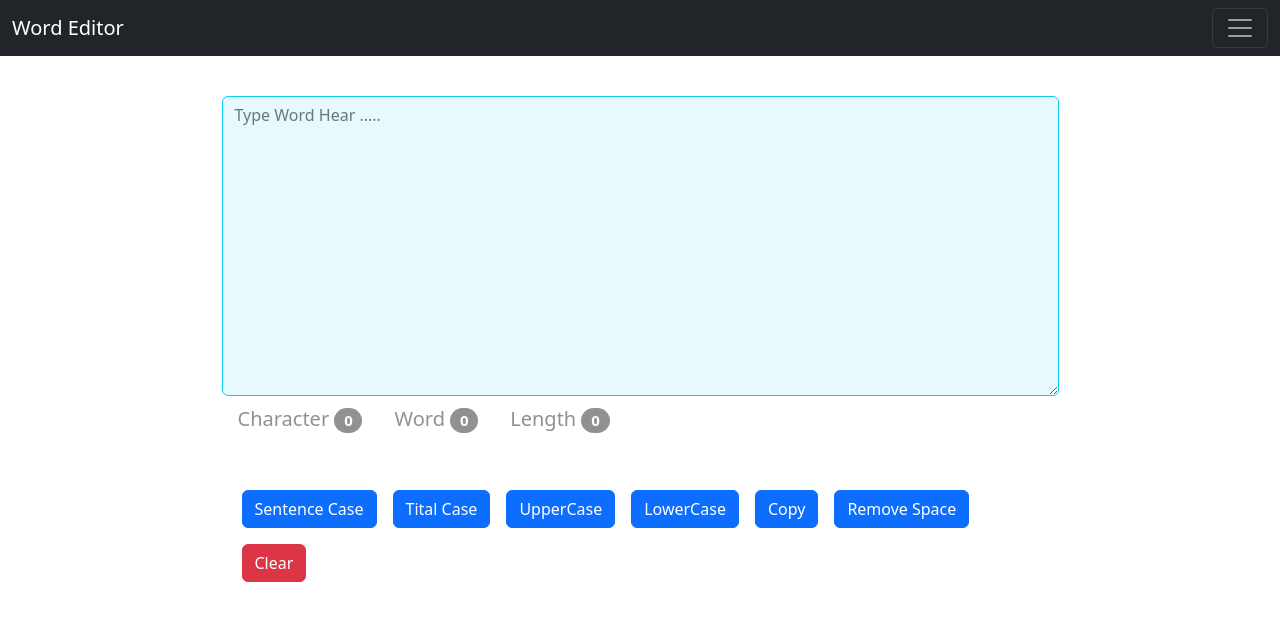
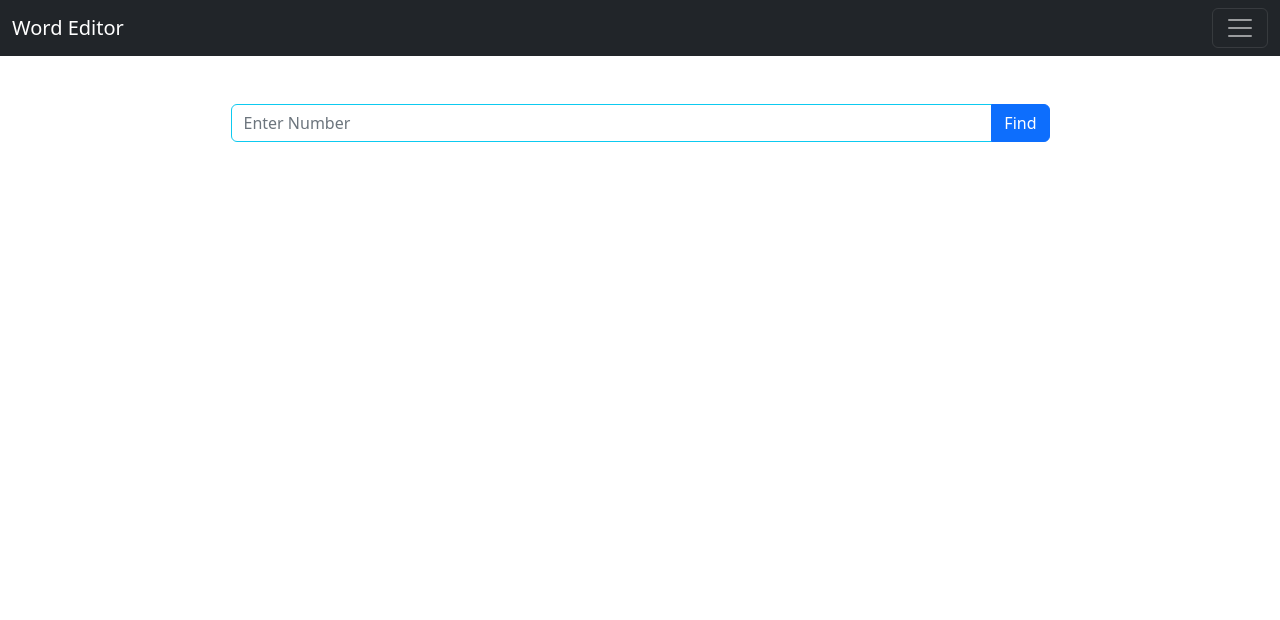
Before and after one commit to HENILCODES/Resume, a React (Create React App) app: page /Calculater in a window 1280 px wide. Shown: the top 620 px of the page. Built offline with nearby package versions, Linux system fonts and the light colour scheme.

Commit message:
create router and add calculate page

```diff
--- a/package.json
+++ b/package.json
@@ -8,6 +8,7 @@
     "@testing-library/user-event": "^13.5.0",
     "react": "^18.2.0",
     "react-dom": "^18.2.0",
+    "react-router-dom": "^6.3.0",
     "react-scripts": "5.0.1",
     "web-vitals": "^2.1.4"
   },
--- a/public/index.html
+++ b/public/index.html
@@ -1,13 +1,17 @@
-<!doctype html>
+<!DOCTYPE html>
 <html lang="en">
   <head>
-    <meta charset="utf-8">
-    <meta name="viewport" content="width=device-width, initial-scale=1">
-    <title> Word Editor | Henil Code</title>
-    <link href="https://cdn.jsdelivr.net/npm/bootstrap@5.2.0/dist/css/bootstrap.min.css" rel="stylesheet">
+    <meta charset="utf-8" />
+    <meta name="viewport" content="width=device-width, initial-scale=1" />
+    <link rel="icon" href="https://henilcodes.github.io/PH/File/Henil.ico">
+    <title>Word Editor | Henil Code</title>
+    <link
+      href="https://cdn.jsdelivr.net/npm/bootstrap@5.2.0/dist/css/bootstrap.min.css"
+      rel="stylesheet"
+    />
+    <script src="https://code.jquery.com/jquery-3.6.0.min.js"></script>
   </head>
   <body>
-
     <div id="root" class="container"></div>
 
     <script src="https://cdn.jsdelivr.net/npm/bootstrap@5.2.0/dist/js/bootstrap.bundle.min.js"></script>
--- /dev/null
+++ b/src/App.js
@@ -0,0 +1,19 @@
+import React from "react";
+import Textfun from "./home";
+import Manu from "./Manu";
+import { BrowserRouter as Router, Routes, Route } from "react-router-dom";
+import Calculater from "./Calculater";
+export default function App() {
+  return (
+    <>
+      <Router>
+        <Manu />
+        <div className="my-5 py-1"></div>
+        <Routes>
+          <Route path="/" element={<Textfun />} />
+          <Route path="/Calculater" element={<Calculater />} />
+        </Routes>
+      </Router>
+    </>
+  );
+}
--- /dev/null
+++ b/src/Calculater.js
@@ -0,0 +1,43 @@
+import React from "react";
+export default function Calculater() {
+  let calculate = () => {
+    let NumberIS = document.getElementById("Number").value;
+    for (let i = 1; i <= 10; i++) {
+      document.getElementById("AnswerIs").innerHTML += printTable(NumberIS, i);
+    }
+  };
+  let printTable = (N, i) => {
+    return `<tr>
+    <td>${N}</td>
+    <th>x</th>
+    <td> ${i} </td>
+    <th>=</th>
+    <td> ${N*i} </td>
+  </tr>`;
+  };
+  return (
+    <div className="container">
+      <div className="w-75 m-auto">
+        <div className="input-group mb-3">
+          <input
+            type="text"
+            className="form-control border border-info"
+            placeholder="Enter Number"
+            onClick={()=>{document.getElementById("AnswerIs").innerHTML=""}}
+            id="Number"
+          />
+          <button className="btn btn-primary" onClick={calculate}>
+            Find
+          </button>
+        </div>
+        <div className="w-50 m-auto pt-5">
+          <table
+            id="AnswerIs"
+            className="fs-5 table table-hover font-monospace"
+          >
+          </table>
+        </div>
+      </div>
+    </div>
+  );
+}
--- a/src/Manu.js
+++ b/src/Manu.js
@@ -1,12 +1,13 @@
 import React from "react";
+import { Link } from "react-router-dom";
 
 function Manu() {
   return (
     <nav className="navbar navbar-dark bg-dark fixed-top">
       <div className="container-fluid">
-        <a className="navbar-brand" href="/">
+        <Link className="navbar-brand" to="/">
           Word Editor
-        </a>
+        </Link>
         <button
           className="navbar-toggler"
           type="button"
@@ -28,7 +29,7 @@ function Manu() {
             </h5>
             <button
               type="button"
-              className="btn-close btn-close-white"
+              className="btn-close btn-close-white fs-5 mx-1"
               data-bs-dismiss="offcanvas"
               aria-label="Close"
             ></button>
@@ -36,14 +37,14 @@ function Manu() {
           <div className="offcanvas-body">
             <ul className="navbar-nav justify-content-end flex-grow-1 pe-3">
               <li className="nav-item ">
-                <a className="nav-link active" aria-current="page" href="/">
+                <Link className="nav-link active" aria-current="page" to="/">
                   Home
-                </a>
+                </Link>
               </li>
               <li className="nav-item">
-                <a className="nav-link" href="/">
+                <Link className="nav-link" to="/Calculater">
                   Calculater
-                </a>
+                </Link>
               </li>
               <li className="nav-item dropdown d-none">
                 <a
--- a/src/index.js
+++ b/src/index.js
@@ -1,11 +1,11 @@
 import React from 'react'
 import ReactDOM from 'react-dom/client'
-import Manu from './Manu';
-import Text from './home';
+import App from './App';
 const root = ReactDOM.createRoot(document.getElementById("root"));
 root.render(
     <React.StrictMode>
-        <Manu />
-        <Text />
+        {/* <Manu /> */}
+        <App/>
+        {/* <Text /> */}
     </React.StrictMode>
 )
```
Also changed, not shown: 1 other file (tests, documents, lock files or other folders).
